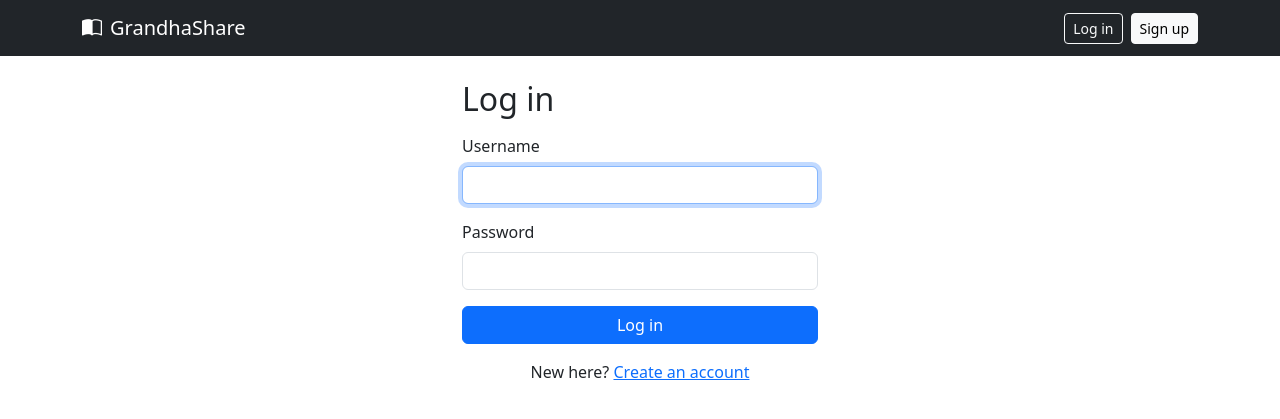
After one commit to merinks2004/grandhashare, a Django app: page /accounts/login/ in a window 1280 px wide. The commit adds this page. Shown: the top 419 px of the page. Run offline with Django 5.2, Linux system fonts and the light colour scheme.

Commit message:
Add login and logout

```diff
--- a/accounts/forms.py
+++ b/accounts/forms.py
@@ -1,5 +1,5 @@
 from django import forms
-from django.contrib.auth.forms import UserCreationForm
+from django.contrib.auth.forms import AuthenticationForm, UserCreationForm
 from django.contrib.auth.models import User
 
 from listings.models import Course, Listing, University
@@ -46,3 +46,8 @@ class SignupForm(UserCreationForm):
             semester=self.cleaned_data["semester"],
         )
         return user
+class LoginForm(AuthenticationForm):
+    def __init__(self, *args, **kwargs):
+        super().__init__(*args, **kwargs)
+        for field in self.fields.values():
+            field.widget.attrs["class"] = "form-control"
--- a/accounts/urls.py
+++ b/accounts/urls.py
@@ -1,7 +1,18 @@
+from django.contrib.auth import views as auth_views
 from django.urls import path
 
 from . import views
+from .forms import LoginForm
 
 urlpatterns = [
     path("signup/", views.signup, name="signup"),
+    path(
+        "login/",
+        auth_views.LoginView.as_view(
+            template_name="accounts/login.html",
+            authentication_form=LoginForm,
+        ),
+        name="login",
+    ),
+    path("logout/", auth_views.LogoutView.as_view(), name="logout"),
 ]
--- a/config/settings.py
+++ b/config/settings.py
@@ -130,3 +130,6 @@ MAILERS = {
 }
 MEDIA_URL = "/media/"
 MEDIA_ROOT = BASE_DIR / "media"
+LOGIN_URL = "login"
+LOGIN_REDIRECT_URL = "/"
+LOGOUT_REDIRECT_URL = "/"
--- /dev/null
+++ b/templates/accounts/login.html
@@ -0,0 +1,25 @@
+{% extends "base.html" %}
+
+{% block title %}Log in - GrandhaShare{% endblock %}
+
+{% block content %}
+<div class="row justify-content-center">
+    <div class="col-md-6 col-lg-4">
+        <h2 class="mb-3">Log in</h2>
+        <form method="post">
+            {% csrf_token %}
+            {% if form.non_field_errors %}
+                <div class="alert alert-danger">{{ form.non_field_errors }}</div>
+            {% endif %}
+            {% for field in form %}
+                <div class="mb-3">
+                    <label class="form-label" for="{{ field.id_for_label }}">{{ field.label }}</label>
+                    {{ field }}
+                </div>
+            {% endfor %}
+            <button type="submit" class="btn btn-primary w-100">Log in</button>
+        </form>
+        <p class="mt-3 text-center">New here? <a href="{% url 'signup' %}">Create an account</a></p>
+    </div>
+</div>
+{% endblock %}
--- a/templates/base.html
+++ b/templates/base.html
@@ -11,13 +11,18 @@
     <nav class="navbar navbar-expand-lg bg-dark navbar-dark">
         <div class="container">
             <a class="navbar-brand" href="/"><i class="bi bi-book-half me-2"></i>GrandhaShare</a>
-            <div class="ms-auto">
-                {% if user.is_authenticated %}
-                    <span class="navbar-text">Hi, {{ user.username }}</span>
-                {% else %}
-                    <a class="btn btn-outline-light btn-sm" href="{% url 'signup' %}">Sign up</a>
-                {% endif %}
-            </div>
+            <div class="ms-auto d-flex align-items-center gap-2">
+              {% if user.is_authenticated %}
+                 <span class="navbar-text me-2">Hi, {{ user.username }}</span>
+                 <form method="post" action="{% url 'logout' %}" class="m-0">
+                    {% csrf_token %}
+                    <button type="submit" class="btn btn-outline-light btn-sm">Log out</button>
+                 </form>
+              {% else %}
+                <a class="btn btn-outline-light btn-sm" href="{% url 'login' %}">Log in</a>
+                <a class="btn btn-light btn-sm" href="{% url 'signup' %}">Sign up</a>
+              {% endif %}
+           </div>
         </div>
     </nav>
 
```
